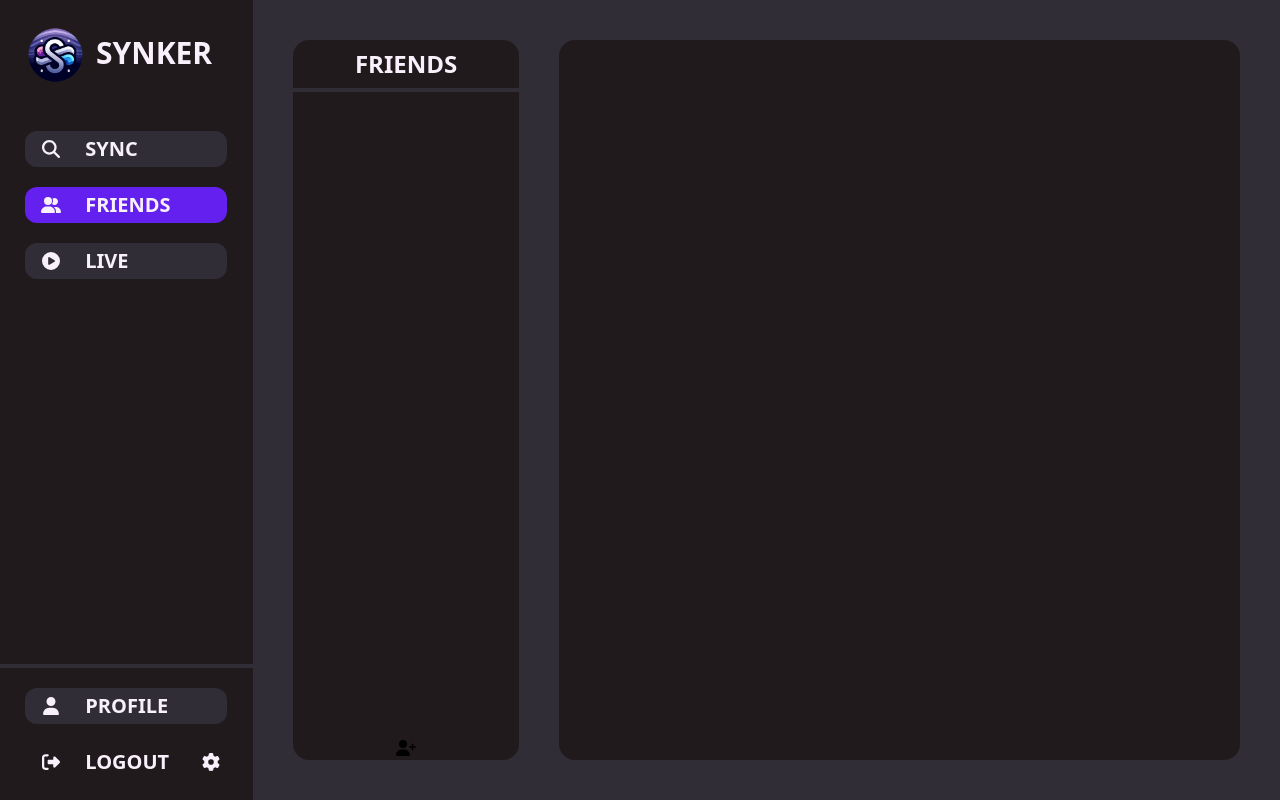
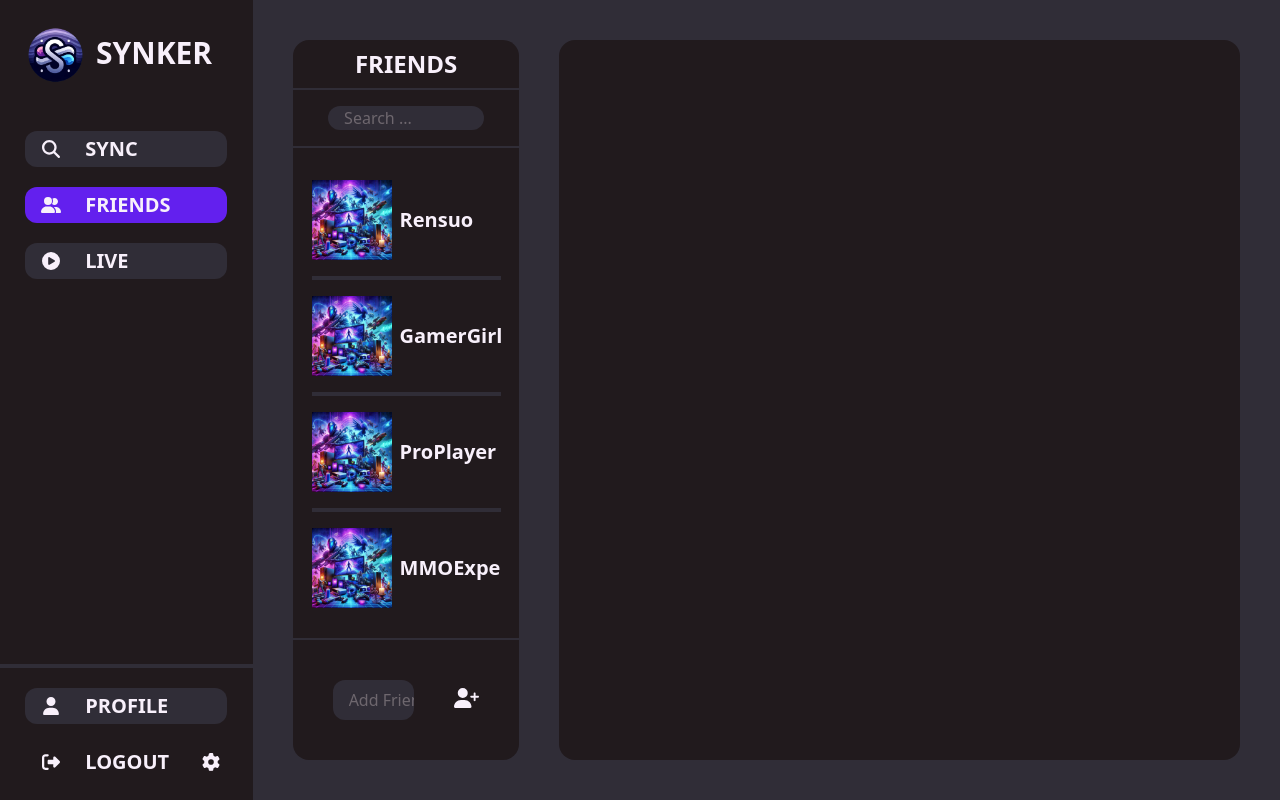
Before and after one commit to varangill/Synker, a React (Vite) app in the folder client/: page /friends in a window 1280 px wide. Built offline with nearby package versions, Linux system fonts and the light colour scheme; a web font is replaced by a local one.

Commit message:
add basic search bar and friend list ui

```diff
--- /dev/null
+++ b/client/src/mockData/testFriendList.json
@@ -0,0 +1,74 @@
+[
+  {
+    "friend": {
+      "id": "1",
+      "username": "Rensuo",
+      "profilePicture": "/assets/images/background.png",
+      "active": true
+    },
+    "lastMessageSent": "2024-08-08T12:30:00Z"
+  },
+  {
+    "friend": {
+      "id": "2",
+      "username": "GamerGirl",
+      "profilePicture": "/assets/images/background.png",
+      "active": true
+    },
+    "lastMessageSent": "2024-08-07T15:45:00Z"
+  },
+  {
+    "friend": {
+      "id": "3",
+      "username": "ProPlayer",
+      "profilePicture": "/assets/images/background.png",
+      "active": false
+    },
+    "lastMessageSent": "2024-08-06T09:15:00Z"
+  },
+  {
+    "friend": {
+      "id": "4",
+      "username": "MMOExpert",
+      "profilePicture": "/assets/images/background.png",
+      "active": true
+    },
+    "lastMessageSent": "2024-08-05T14:00:00Z"
+  },
+  {
+    "friend": {
+      "id": "5",
+      "username": "CasualGamer",
+      "profilePicture": "/assets/images/background.png",
+      "active": true
+    },
+    "lastMessageSent": "2024-08-04T11:20:00Z"
+  },
+  {
+    "friend": {
+      "id": "6",
+      "username": "Kelly",
+      "profilePicture": "/assets/images/background.png",
+      "active": false
+    },
+    "lastMessageSent": "2024-08-03T16:45:00Z"
+  },
+  {
+    "friend": {
+      "id": "6",
+      "username": "Kelly",
+      "profilePicture": "/assets/images/background.png",
+      "active": false
+    },
+    "lastMessageSent": "2024-08-03T16:45:00Z"
+  },
+  {
+    "friend": {
+      "id": "6",
+      "username": "Kelly",
+      "profilePicture": "/assets/images/background.png",
+      "active": false
+    },
+    "lastMessageSent": "2024-08-03T16:45:00Z"
+  }
+]
--- a/client/src/ui/components/friends/FriendsList.tsx
+++ b/client/src/ui/components/friends/FriendsList.tsx
@@ -1,4 +1,4 @@
-import React, { useState } from "react";
+import React, { useEffect, useState } from "react";
 import { FontAwesomeIcon } from "@fortawesome/react-fontawesome";
 import { faUserPlus } from "@fortawesome/free-solid-svg-icons";
 import { Friend } from "../../../types/Chat";
@@ -10,6 +10,15 @@ interface FriendsListProps {
 
 const FriendsList: React.FC<FriendsListProps> = ({ friend }) => {
   const [friendList, setFriendList] = useState(friend);
+  const [filter, setFilter] = useState("");
+  const [addFriend, setAddFriend] = useState("");
+
+  useEffect(() => {
+    const filteredFriends = friend.filter((user) =>
+      user.friend.username.toLowerCase().includes(filter.toLowerCase())
+    );
+    setFriendList(filteredFriends);
+  }, [filter, friend]);
 
   // TODO: Add friend functionality
   const addFriendClick = () => {
@@ -20,15 +29,40 @@ const FriendsList: React.FC<FriendsListProps> = ({ friend }) => {
     <div className="rounded-2xl flex flex-col items-center bg-gray-200 w-1/3 h-full mr-10">
       <Title title="FRIENDS" />
       <div className="bg-gray-100 h-1 w-full"></div>
-      <div className="friend-list-container">
+      <div className="search-bar-container p-4 w-full flex justify-center">
+        <input
+          type="text"
+          value={filter}
+          onChange={(e) => setFilter(e.target.value)}
+          placeholder="Search ..."
+          className="bg-gray-100 w-4/5 rounded-xl pl-4 text-white"
+        ></input>
+      </div>
+      <div className="bg-gray-100 h-1 w-full mb-4"></div>
+      <div className="friend-list-container text-white flex flex-col w-5/6 overflow-y-auto no-scrollbar flex-grow">
         {friendList.map((user, index) => (
-          <div key={index}>{user.friend.id}</div>
+          <button key={index}>
+            <div className="friend flex flex-row gap-2 items-center mt-4 mb-4">
+              <img src={user.friend.profilePicture} className="h-20 w-20"></img>
+              <div className="font-bold text-xl">{user.friend.username}</div>
+            </div>
+            <div className="w-full bg-gray-100 h-1"></div>
+          </button>
         ))}
       </div>
-      <div className="flex flex-grow"></div>
-      <button onClick={addFriendClick}>
-        <FontAwesomeIcon icon={faUserPlus} />
-      </button>
+      <div className="bg-gray-100 h-1 w-full mt-4"></div>
+      <div className="add-friend-container p-10 text-white flex items-center">
+        <input
+          type="text"
+          value={addFriend}
+          onChange={(e) => setAddFriend(e.target.value)}
+          placeholder="Add Friend"
+          className="bg-gray-100 w-3/5 h-10 rounded-xl pl-4 text-white mr-10"
+        ></input>
+        <button onClick={addFriendClick}>
+          <FontAwesomeIcon icon={faUserPlus} className="text-xl" />
+        </button>
+      </div>
     </div>
   );
 };
--- a/client/src/ui/pages/FriendsPage.tsx
+++ b/client/src/ui/pages/FriendsPage.tsx
@@ -2,14 +2,21 @@ import("../../App.css");
 import Navigation from "../components/common/Navigation";
 import FriendsList from "../components/friends/FriendsList";
 import ChatWindow from "../components/friends/ChatWindow";
+import testFriendList from "../../mockData/testFriendList.json";
+
+// TODO: Get data from the back-end
+const parsedFriendList = testFriendList.map((friend) => ({
+  ...friend,
+  lastMessageSent: new Date(friend.lastMessageSent),
+}));
 
 export default function FriendsPage() {
   return (
     <div className="App flex flex-row bg-gray-100 h-screen">
       <Navigation />
       <div className="friends-screen-container flex flex-row w-full h-full flex-wrap overflow-x-hidden p-10">
-        <div className="flex flex-row w-full">
-          <FriendsList friend={[]} />
+        <div className="flex flex-row w-full h-full">
+          <FriendsList friend={parsedFriendList} />
           <ChatWindow
             chat={{
               id: "",
```
